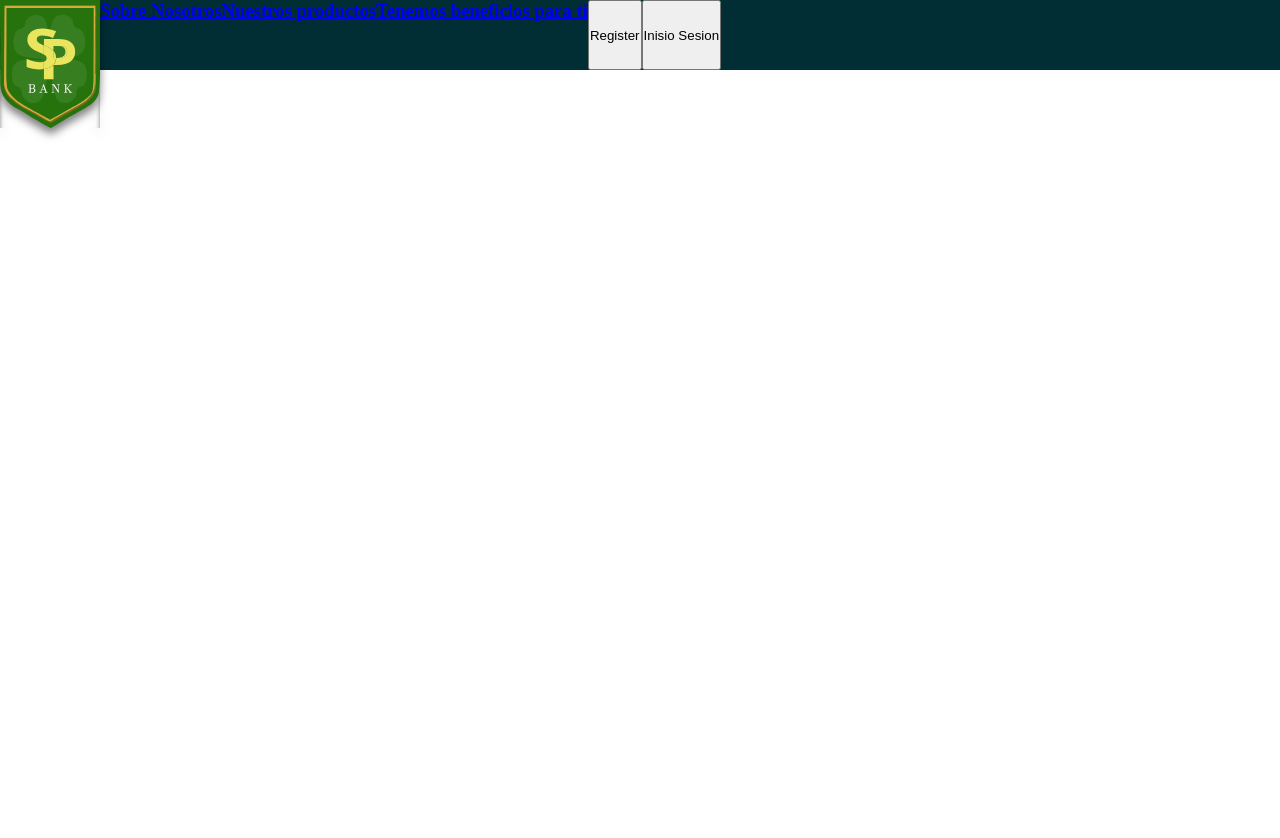
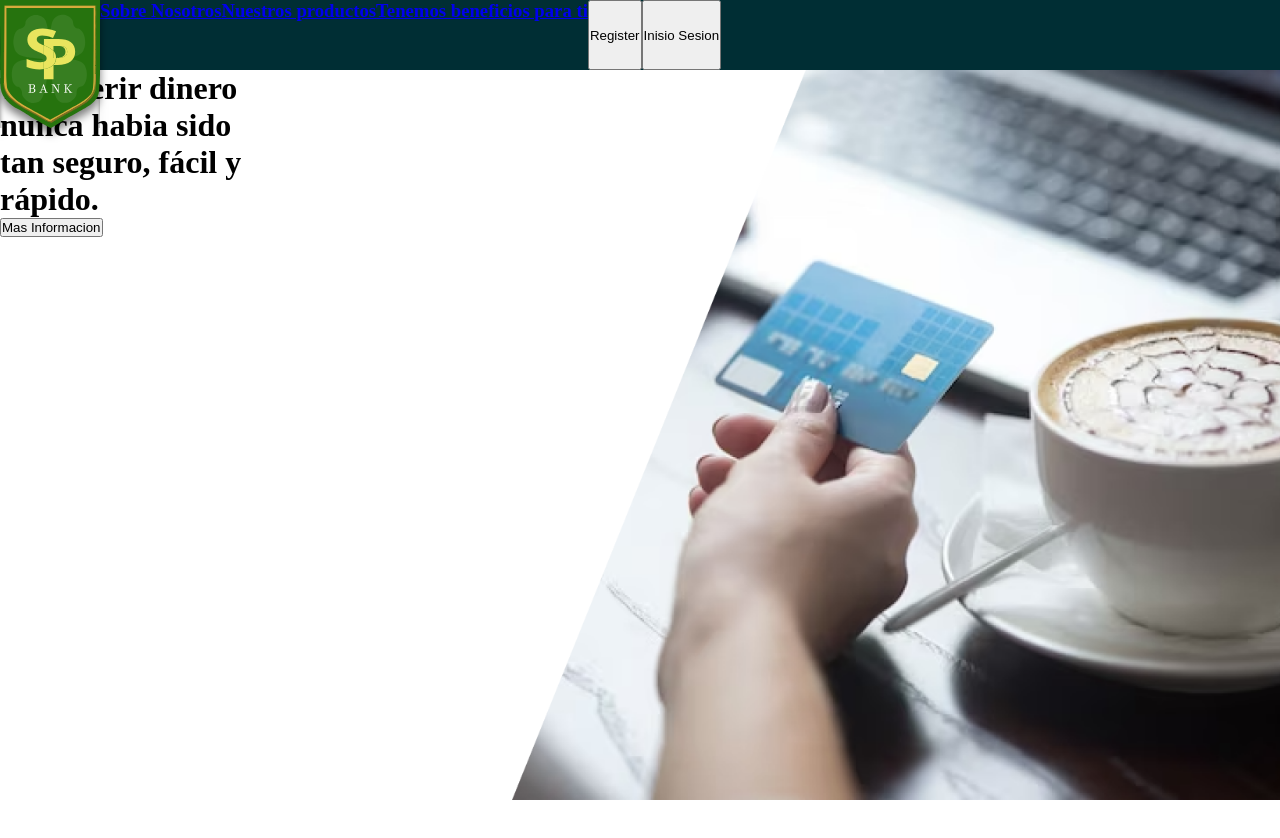
Before and after one commit to Saint-Patrick-Patrick/Saint-Patrick, a React (Vite) app: page / in a window 1280 px wide. Shown: the top 838 px of the page. Before the commit the page ends 800 px from the top, so only its background shows below. Built offline with nearby package versions, Linux system fonts and the light colour scheme; no server answers.

Commit message:
Hero, NavBar

```diff
--- a/src/global/Logo/Logo.jsx
+++ b/src/global/Logo/Logo.jsx
@@ -1,4 +1,5 @@
 import React from 'react'
+import {Link} from 'react-router-dom'
 import style from './Logo.module.css'
 import logo from '../../assets/logo.svg'
 
@@ -6,7 +7,10 @@ import logo from '../../assets/logo.svg'
 export const Logo = () => {
   return (
     <div >
+        <Link to = '/'>
         <img className = {style.logo} src={logo} alt="" />
+        </Link>
+
 
     </div>
   )
--- a/src/view/Home/Home.jsx
+++ b/src/view/Home/Home.jsx
@@ -1,7 +1,14 @@
-import React from "react"
+import React from 'react'
+import style from './Home.module.css'
+import { HeroImage } from '../Home/components/HeroImg'
 
 export function Home(){
     return(
-        <div> Home </div>
+        <div >
+            <HeroImage/>
+
+
+
+        </div>
     )
 }
--- /dev/null
+++ b/src/view/Home/components/HeroImage.module.css
@@ -0,0 +1,21 @@
+.contain{
+    width: 100%;
+    height: 100vh;
+    display: flex;
+}
+
+.slogan{
+    width: 40%;
+    height: 100vh;
+}
+
+.containimg{
+    width: 60%;
+    height: 100vh;
+    background-size: cover;
+}
+
+.imghero{
+    max-width: 100%;
+    height: auto;
+}
--- /dev/null
+++ b/src/view/Home/components/HeroImg.jsx
@@ -0,0 +1,31 @@
+import React from 'react'
+import style from './HeroImage.module.css'
+import { useNavigate } from 'react-router-dom'
+import Heroimg from '../../../assets/Heroimg.png'
+
+export function HeroImage(){
+
+    const navigate = useNavigate()
+
+    function handledMasInfo (e) {
+        e.preventDefault()
+        navigate('/productos')
+    }
+    return(
+        <div className = {style.contain}>
+            <div className={style.slogan}>
+                <h1 >
+                    Transferir dinero <br/>
+                    nunca habia sido <br/>
+                    tan seguro, fácil y <br/>
+                    rápido.
+                </h1>
+                <button onClick={ handledMasInfo}>Mas Informacion</button>
+            </div>
+
+            <div  className={style.containimg}>
+              <img className = {style.imghero}src={Heroimg} alt="" />
+            </div>
+        </div>
+    )
+}
```
Also changed, not shown: src/assets/Heroimg.png (added), src/view/Home/Home.module.css (added), src/view/Home/components/soyUnComponente.jsx (deleted).
